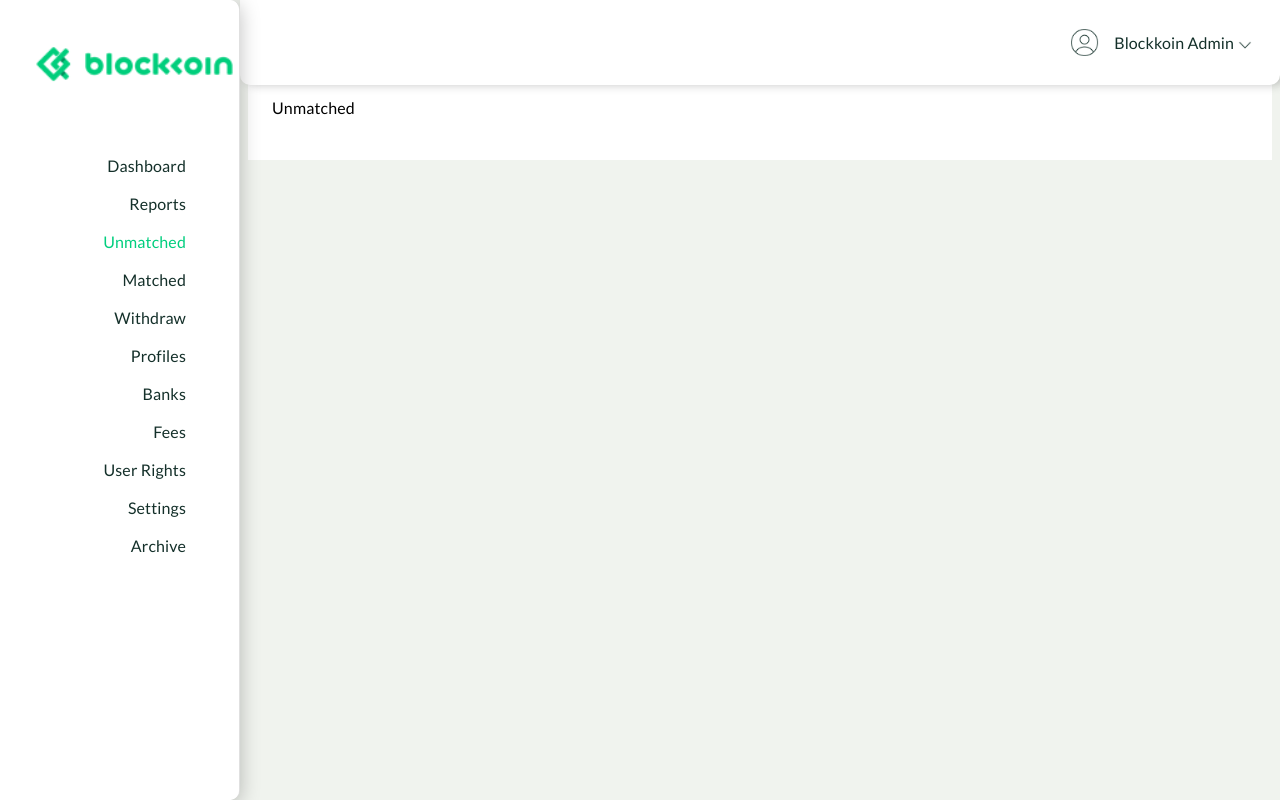
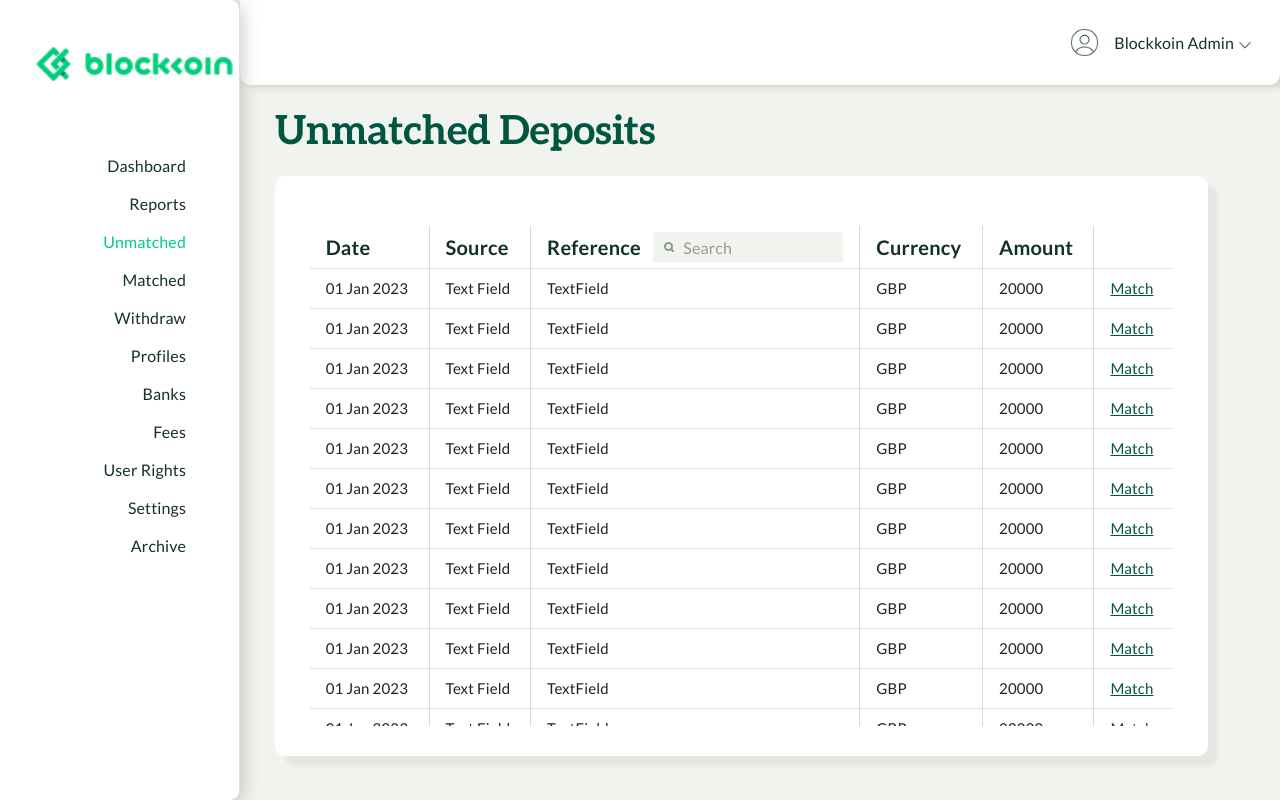
Before and after one commit to Zakria-Akram321/Iamfin, a React (Vite) app: page /unmatched in a window 1280 px wide. Built offline with nearby package versions, Linux system fonts and the light colour scheme.

Commit message:
Unmatched deposits is done

```diff
--- a/src/components/Banks/CustomTextField.tsx
+++ b/src/components/Banks/CustomTextField.tsx
@@ -25,7 +25,7 @@ const CustomTextField: React.FC<CustomTextField> = ({
             borderRadius: "10px",
           },
           "& input": {
-            padding: "0 20px 0px 40px",
+            padding: `${customStyles.padding ? customStyles.padding : "0 20px 0px 40px"}`,
             height: `${customStyles.height}`,
             backgroundColor: "rgba(240, 243, 238, 1)",
             border: "none",
@@ -44,7 +44,7 @@ const CustomTextField: React.FC<CustomTextField> = ({
         src={icon}
         sx={{
           position: "absolute",
-          top: "50%",
+          top: `${customStyles.iconTopPosition ? customStyles.iconTopPosition : "50%"}`,
           left: "10px",
           width: `${customStyles.iconWidth}`,
           height: `${customStyles.iconHeight}`,
--- a/src/components/UiCard.tsx
+++ b/src/components/UiCard.tsx
@@ -4,6 +4,7 @@ const UiCard = (props: any) => {
   return (
     <Box
       component="div"
+      className="uicard-main"
       sx={{
         p: `${props.padding}`,
         backgroundColor: "white",
@@ -11,6 +12,7 @@ const UiCard = (props: any) => {
         margin: "0 auto",
         borderRadius: "10px",
         boxShadow: "10px 10px 4px 0px #0000000D",
+        maxHeight: `${props.maxHeight ? props.maxHeight : "auto"}`,
       }}
     >
       {props.children}
--- /dev/null
+++ b/src/components/UnmatchedDeposits/UnmatchedDepositTable.tsx
@@ -0,0 +1,330 @@
+import React from "react";
+import {
+  Table,
+  TableHead,
+  TableRow,
+  Paper,
+  TableCell,
+  TableContainer,
+  TableBody,
+  Box,
+} from "@mui/material";
+import CustomTextField from "../Banks/CustomTextField";
+import searchIcon from "../../Assets/Search.png";
+import { Link } from "react-router-dom";
+
+const tableHeading = ["date", "source", "reference", "currency", "amount", ""];
+const rows = [
+  {
+    date: "01 Jan 2023",
+    source: "Text Field",
+    reference: "TextField",
+    currency: "GBP",
+    amount: 20000,
+  },
+  {
+    date: "01 Jan 2023",
+    source: "Text Field",
+    reference: "TextField",
+    currency: "GBP",
+    amount: 20000,
+  },
+  {
+    date: "01 Jan 2023",
+    source: "Text Field",
+    reference: "TextField",
+    currency: "GBP",
+    amount: 20000,
+  },
+  {
+    date: "01 Jan 2023",
+    source: "Text Field",
+    reference: "TextField",
+    currency: "GBP",
+    amount: 20000,
+  },
+  {
+    date: "01 Jan 2023",
+    source: "Text Field",
+    reference: "TextField",
+    currency: "GBP",
+    amount: 20000,
+  },
+  {
+    date: "01 Jan 2023",
+    source: "Text Field",
+    reference: "TextField",
+    currency: "GBP",
+    amount: 20000,
+  },
+  {
+    date: "01 Jan 2023",
+    source: "Text Field",
+    reference: "TextField",
+    currency: "GBP",
+    amount: 20000,
+  },
+  {
+    date: "01 Jan 2023",
+    source: "Text Field",
+    reference: "TextField",
+    currency: "GBP",
+    amount: 20000,
+  },
+  {
+    date: "01 Jan 2023",
+    source: "Text Field",
+    reference: "TextField",
+    currency: "GBP",
+    amount: 20000,
+  },
+  {
+    date: "01 Jan 2023",
+    source: "Text Field",
+    reference: "TextField",
+    currency: "GBP",
+    amount: 20000,
+  },
+  {
+    date: "01 Jan 2023",
+    source: "Text Field",
+    reference: "TextField",
+    currency: "GBP",
+    amount: 20000,
+  },
+  {
+    date: "01 Jan 2023",
+    source: "Text Field",
+    reference: "TextField",
+    currency: "GBP",
+    amount: 20000,
+  },
+  {
+    date: "01 Jan 2023",
+    source: "Text Field",
+    reference: "TextField",
+    currency: "GBP",
+    amount: 20000,
+  },
+  {
+    date: "01 Jan 2023",
+    source: "Text Field",
+    reference: "TextField",
+    currency: "GBP",
+    amount: 20000,
+  },
+  {
+    date: "01 Jan 2023",
+    source: "Text Field",
+    reference: "TextField",
+    currency: "GBP",
+    amount: 20000,
+  },
+  {
+    date: "01 Jan 2023",
+    source: "Text Field",
+    reference: "TextField",
+    currency: "GBP",
+    amount: 20000,
+  },
+  {
+    date: "01 Jan 2023",
+    source: "Text Field",
+    reference: "TextField",
+    currency: "GBP",
+    amount: 20000,
+  },
+  {
+    date: "01 Jan 2023",
+    source: "Text Field",
+    reference: "TextField",
+    currency: "GBP",
+    amount: 20000,
+  },
+  {
+    date: "01 Jan 2023",
+    source: "Text Field",
+    reference: "TextField",
+    currency: "GBP",
+    amount: 20000,
+  },
+  {
+    date: "01 Jan 2023",
+    source: "Text Field",
+    reference: "TextField",
+    currency: "GBP",
+    amount: 20000,
+  },
+  {
+    date: "01 Jan 2023",
+    source: "Text Field",
+    reference: "TextField",
+    currency: "GBP",
+    amount: 20000,
+  },
+  {
+    date: "01 Jan 2023",
+    source: "Text Field",
+    reference: "TextField",
+    currency: "GBP",
+    amount: 20000,
+  },
+  {
+    date: "01 Jan 2023",
+    source: "Text Field",
+    reference: "TextField",
+    currency: "GBP",
+    amount: 20000,
+  },
+  {
+    date: "01 Jan 2023",
+    source: "Text Field",
+    reference: "TextField",
+    currency: "GBP",
+    amount: 20000,
+  },
+  {
+    date: "01 Jan 2023",
+    source: "Text Field",
+    reference: "TextField",
+    currency: "GBP",
+    amount: 20000,
+  },
+  {
+    date: "01 Jan 2023",
+    source: "Text Field",
+    reference: "TextField",
+    currency: "GBP",
+    amount: 20000,
+  },
+  {
+    date: "01 Jan 2023",
+    source: "Text Field",
+    reference: "TextField",
+    currency: "GBP",
+    amount: 20000,
+  },
+  {
+    date: "01 Jan 2023",
+    source: "Text Field",
+    reference: "TextField",
+    currency: "GBP",
+    amount: 20000,
+  },
+  {
+    date: "01 Jan 2023",
+    source: "Text Field",
+    reference: "TextField",
+    currency: "GBP",
+    amount: 20000,
+  },
+  {
+    date: "01 Jan 2023",
+    source: "Text Field",
+    reference: "TextField",
+    currency: "GBP",
+    amount: 20000,
+  },
+  {
+    date: "01 Jan 2023",
+    source: "Text Field",
+    reference: "TextField",
+    currency: "GBP",
+    amount: 20000,
+  },
+  {
+    date: "01 Jan 2023",
+    source: "Text Field",
+    reference: "TextField",
+    currency: "GBP",
+    amount: 20000,
+  },
+];
+
+const UnmatchedDepositTable = () => {
+  const [search, setSearch] = React.useState<string>("");
+  console.log(search);
+  return (
+    <TableContainer
+      component={Paper}
+      className="unmatched-deposit-table-main"
+      sx={{
+        p: "20px 15px",
+        boxSizing: "border-box",
+        boxShadow: "0",
+        backgroundColor: "rgba(255, 255, 255, 1)",
+        maxHeight: "65vh",
+        overflowY: "auto",
+      }}
+    >
+      <Table sx={{ minWidth: 650 }} size="small" aria-label="a dense table">
+        <TableHead>
+          <TableRow>
+            {tableHeading.map((heading: string, index: number) => (
+              <TableCell
+                key={index}
+                sx={{
+                  textTransform: "capitalize",
+                  fontWeight: 700,
+                  fontSize: "20px",
+                  color: "rgba(20, 48, 42, 1)",
+                }}
+              >
+                <>
+                  {heading === "reference" ? (
+                    <Box
+                      sx={{
+                        display: "flex",
+                        alignItems: "center",
+                        justifyContent: "space-between",
+                      }}
+                    >
+                      {heading}
+                      <CustomTextField
+                        placeholder="Search"
+                        name="search"
+                        onChange={(e: any) => setSearch(e.target.value)}
+                        icon={searchIcon}
+                        customStyles={{
+                          width: "190px",
+                          height: "30px",
+                          iconHeight: "12px",
+                          iconWidth: "12px",
+                          padding: "0px 20px 0px 30px",
+                          iconTopPosition: "50%",
+                        }}
+                      />
+                    </Box>
+                  ) : (
+                    heading
+                  )}
+                </>
+              </TableCell>
+            ))}
+          </TableRow>
+        </TableHead>
+        <TableBody>
+          {rows.map((row: any, index: number) => (
+            <TableRow key={index} sx={{ height: "40px" }}>
+              {Object.values(row).map((column: any, index: number) => (
+                <TableCell key={index} sx={{ fontSize: "15px" }}>
+                  {column}
+                </TableCell>
+              ))}
+              <TableCell>
+                <Link
+                  to="/"
+                  style={{ color: "rgba(0, 86, 64, 1)", fontSize: "15px" }}
+                >
+                  Match
+                </Link>
+              </TableCell>
+            </TableRow>
+          ))}
+        </TableBody>
+      </Table>
+    </TableContainer>
+  );
+};
+
+export default UnmatchedDepositTable;
--- a/src/pages/UnmatchedDeposits/UnmatchedDeposit.tsx
+++ b/src/pages/UnmatchedDeposits/UnmatchedDeposit.tsx
@@ -1,27 +1,30 @@
-
-import {Box } from '@mui/material';
-import SideDrawal from "../../components/SideDrawer";
-import Typography from '@mui/material/Typography';
-import { Toolbar } from "@mui/material";
+import { Box } from "@mui/material";
+import Typography from "@mui/material/Typography";
+import Layout from "../../components/Layout";
+import UiCard from "../../components/UiCard";
+import UnmatchedDepositTable from "../../components/UnmatchedDeposits/UnmatchedDepositTable";
 
 export default function UnmatchedDeposit() {
   return (
-
-      <Box sx={{ display:"flex"}} >
-      <SideDrawal/>
-
-      <Box
-          component="main"
-          sx={{ flexGrow: 1, bgcolor: 'background.default', p: 3 }}
+    <Layout>
+      <Box sx={{ maxWidth: "90%", margin: "0 auto" }}>
+        <Typography
+          variant="h1"
+          sx={{
+            fontSize: "40px",
+            lineHeight: "48px",
+            fontWeight: "700",
+            color: "#005640",
+            mb: "20px",
+            textTransform: "capitalize",
+          }}
         >
-          <Toolbar />
-          <Typography paragraph>
-           Unmatched
-          </Typography>
-
-        </Box>
-
-
+          Unmatched deposits
+        </Typography>
+        <UiCard padding="30px 20px" maxHeight="65vh">
+          <UnmatchedDepositTable />
+        </UiCard>
       </Box>
-  )
+    </Layout>
+  );
 }
--- a/src/utility/style.css
+++ b/src/utility/style.css
@@ -56,3 +56,17 @@ td {
 .layout-nav {
   width: 17%;
 }
+
+.unmatched-deposit-table-main::-webkit-scrollbar {
+  /* background-color: rgba(0, 86, 64, 0.65); */
+  width: 11px;
+}
+
+.unmatched-deposit-table-main::-webkit-scrollbar-track {
+  background-color: white;
+}
+
+.unmatched-deposit-table-main::-webkit-scrollbar-thumb {
+  background: rgba(0, 86, 64, 0.65);
+  border-radius: 4px;
+}
```
Also changed, not shown: src/components/Banks/BanksTable.tsx (+8 -8 lines), src/Assets/search.png (added).
